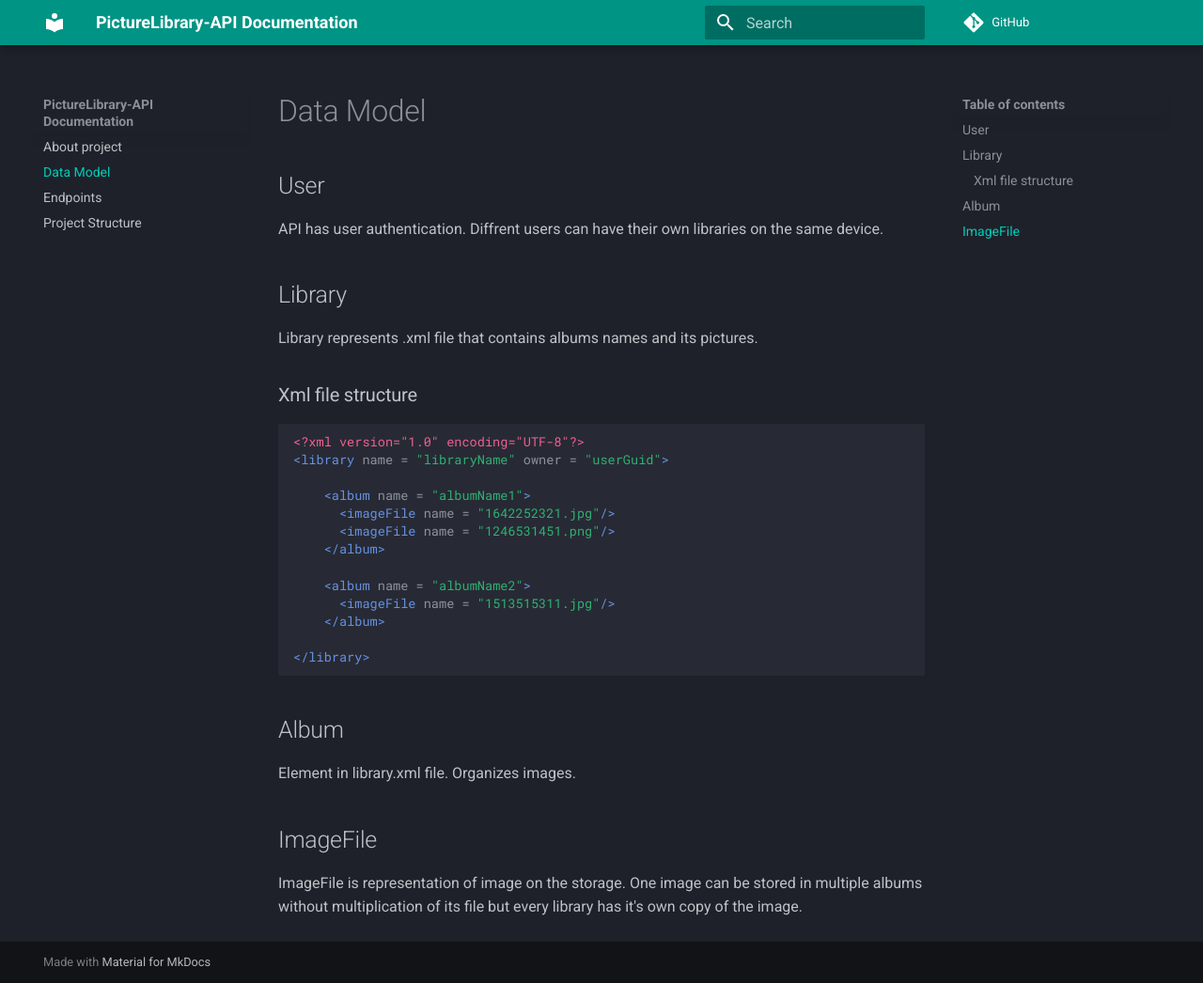
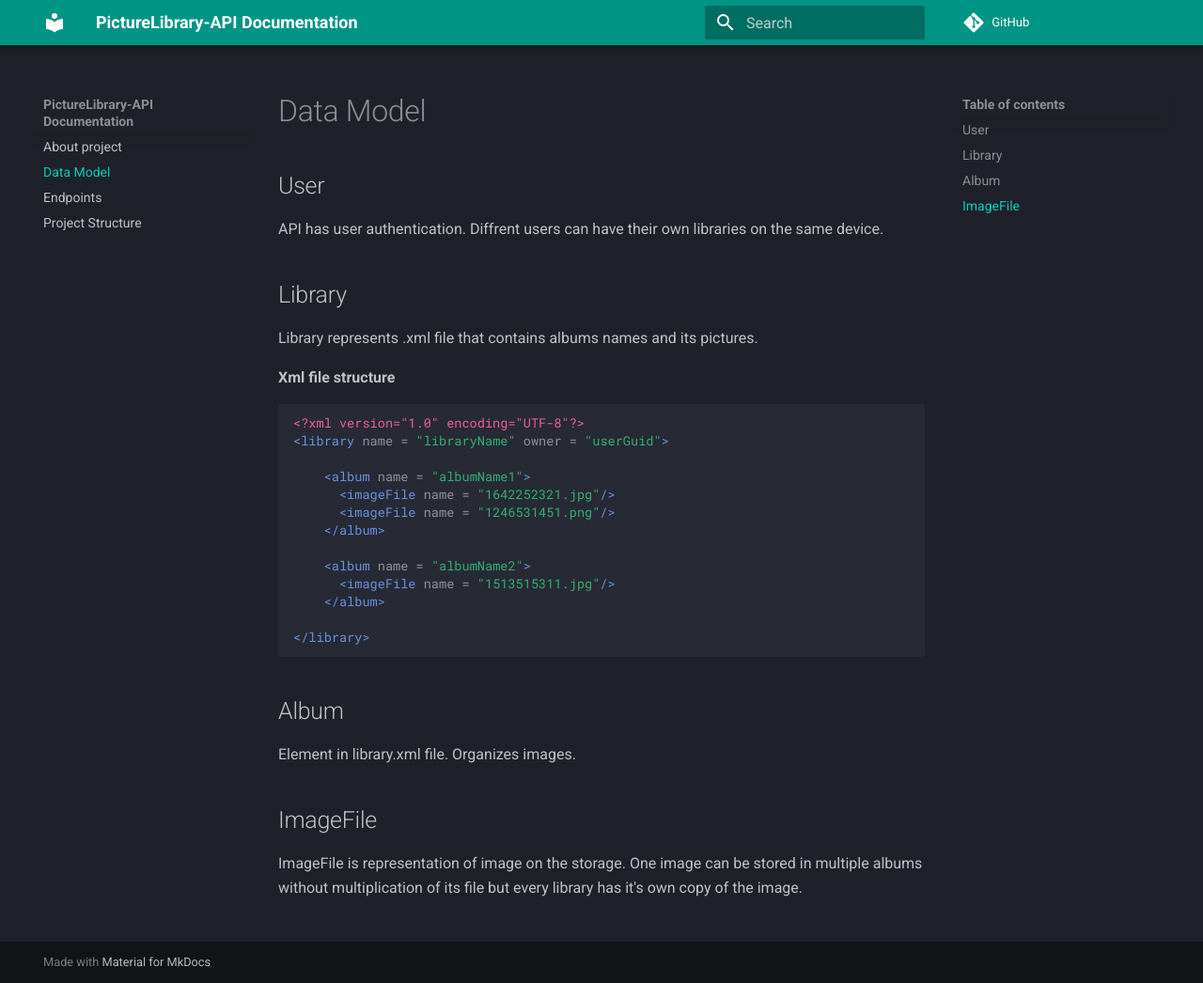
Before and after one commit to TomaszKumiega/PictureLibrary.API.Old, an MkDocs documentation site: the page built from docs/data-model.md, in a window 1280 px wide and 1046 px high. Shown: the whole window at 94% size. Built offline with MkDocs 1.6.1 and Material for MkDocs 9.7.7, drawn with Linux system fonts in a browser that asks for light colours; comment, search, counter and statistics services are not loaded.

Commit message:
Update data-model.md

````diff
--- a/docs/data-model.md
+++ b/docs/data-model.md
@@ -9,7 +9,7 @@ Diffrent users can have their own libraries on the same device.
 
 Library represents .xml file that contains albums names and its pictures.
 
-### Xml file structure
+**Xml file structure**
 
 ```xml
 <?xml version="1.0" encoding="UTF-8"?>
````
